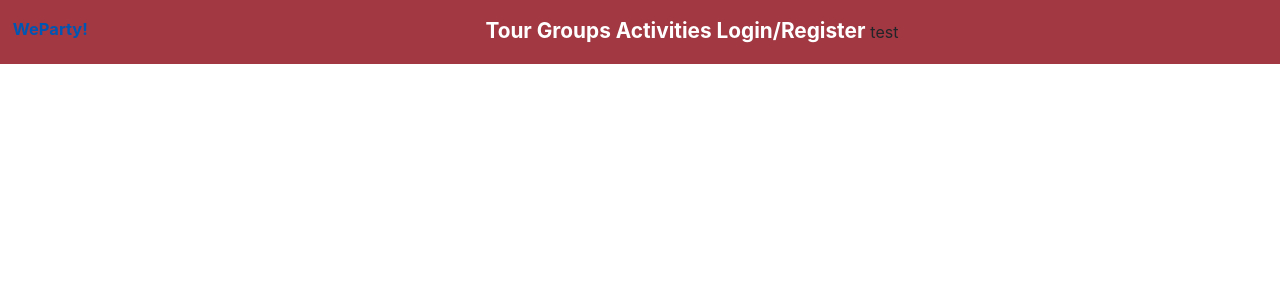
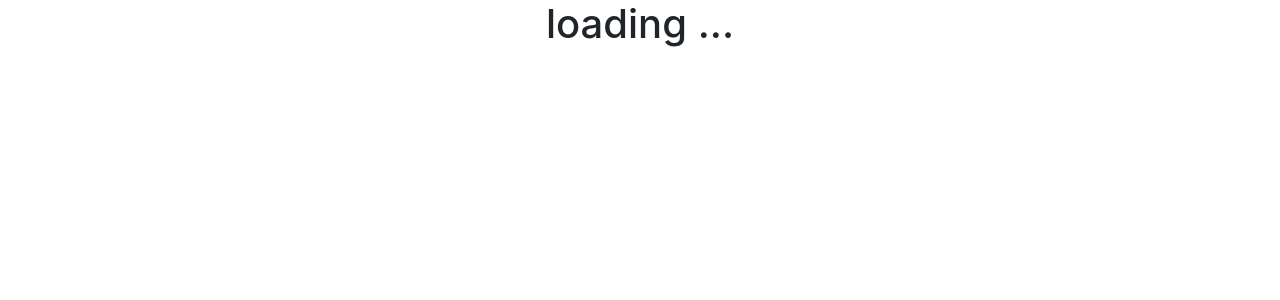
Before and after one commit to steveabouem/We-Party, a React (Create React App) app in the folder app/: page /home in a window 1280 px wide. Shown: the top 300 px of the page. Built offline with nearby package versions, Linux system fonts and the light colour scheme.

Commit message:
added loading msg if no user

```diff
--- a/app/src/components/Navigation.jsx
+++ b/app/src/components/Navigation.jsx
@@ -21,7 +21,7 @@ class Navigation extends React.Component {
     this.toggle = this.toggle.bind(this);
     this.state = {
       isOpen: false,
-      userStatus: "test"
+      userStatus: null
     };
   }
   toggle() {
@@ -30,15 +30,16 @@ class Navigation extends React.Component {
     });
   }
 
-   componentWillMount(){
-    if(store.getState().userInfo.user.loggedIn)
-    this.state.userStatus = store.getState().userInfo.user.loggedIn
-    console.log(store.getState().userInfo.user)
-
+  async componentWillMount(){
+    await store.getState().userInfo.user.loggedIn;
+    this.setState({userStatus: store.getState().userInfo.user.loggedIn});
+    console.log(store.getState().userInfo.user);
   }
 
   render () {
-    return (
+    console.log("state, ", this.state);
+
+    return (!this.state.userStatus? <h1> loading ... </h1> :
       <div className="navigation">
         <nav>
           <a className="navbar-brand" href="/home"> WeParty! </a>
--- a/app/src/reducers/SessionReducer.jsx
+++ b/app/src/reducers/SessionReducer.jsx
@@ -5,7 +5,6 @@ const initialState = {
 }
 
 export default function(state = initialState, action){
-  console.log(`action type ${action.type} payload ${action.payload}`)
   switch (action.type) {
     case LOGIN:
       return {
```
